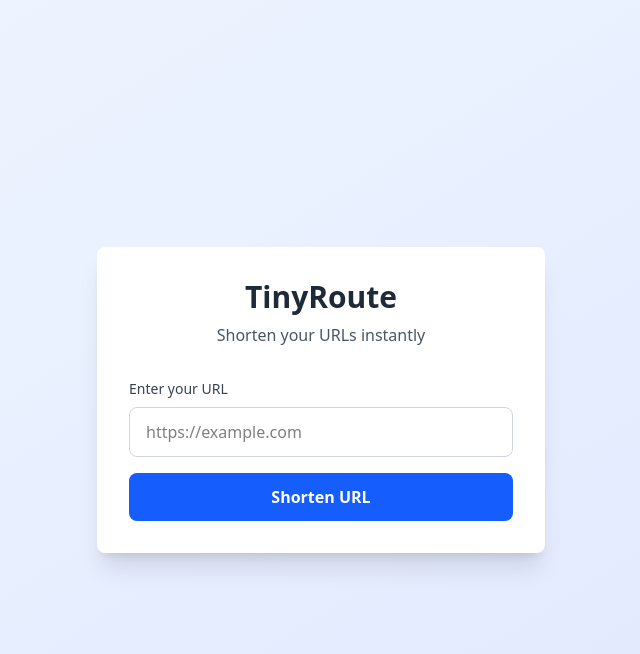
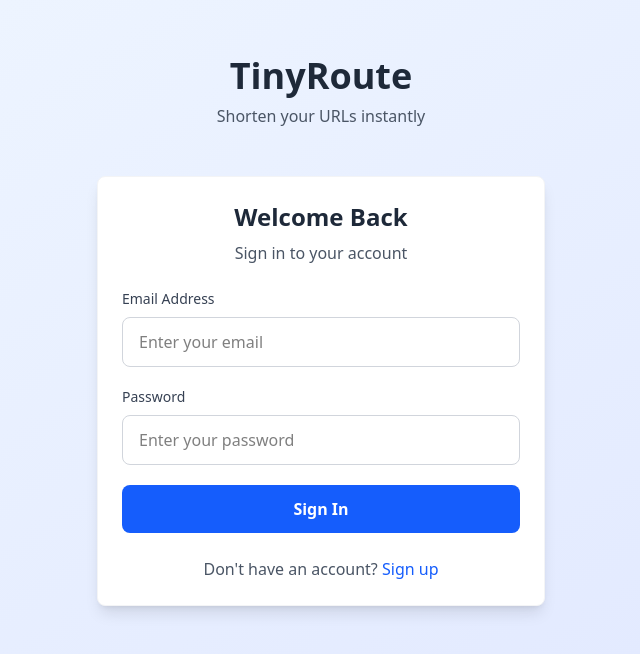
Before and after one commit to divanshu-garg/TinyRoute, a React (Vite) app in the folder FRONTEND/: page / in a window 1280 px wide. Shown: the top 654 px of the page, without its empty margins (319-959 px from the left). Built offline with nearby package versions, Linux system fonts and the light colour scheme.

Commit message:
created frontend for login and register functionality

```diff
--- a/FRONTEND/src/App.jsx
+++ b/FRONTEND/src/App.jsx
@@ -1,5 +1,7 @@
 import React, { useState } from 'react';
 import HomePage from './pages/HomePage';
+import LoginForm from './components/LoginForm';
+import AuthPage from './pages/AuthPage';
 
 const App = () => {
   const [url, setUrl] = useState('');
@@ -43,7 +45,9 @@ const App = () => {
 
   return (
     <div>
-      <HomePage />
+      {/* <HomePage /> */}
+      {/* <LoginForm /> */}
+      <AuthPage/>
     </div>
   );
 };
--- /dev/null
+++ b/FRONTEND/src/api/user.api.js
@@ -0,0 +1,14 @@
+import axiosInstance from "../utils/axiosInstance"
+
+const loginUser = async(email, password ) =>{
+    const {data} = await axiosInstance.post("/api/auth/login", {email,password});
+    return data;
+}
+
+
+const registerUser = async(name, email, password) =>{
+    const {data} = await axiosInstance.post("/api/auth/register", {name, email,password});
+    return data;
+}
+
+export {loginUser, registerUser };
--- /dev/null
+++ b/FRONTEND/src/components/LoginForm.jsx
@@ -0,0 +1,102 @@
+import React, { useState } from 'react';
+import { loginUser } from '../api/user.api.js';
+
+function LoginForm({setShowLoginComponent}) {
+  const [formData, setFormData] = useState({
+    email: '',
+    password: ''
+  });
+  const [loading, setLoading] = useState(false);
+  const [error, setError] = useState('');
+
+  const handleChange = (e) => {
+    setFormData({
+      ...formData,
+      [e.target.name]: e.target.value
+    });
+  };
+
+  const handleSubmit = async () => {
+    setLoading(true);
+    setError('');
+
+    try {
+      const response = await loginUser(formData.email, formData.password);
+      console.log('Login successful:', response);
+      // Handle successful login (redirect, store token, etc.)
+    } catch (err) {
+      setError(err.response?.data?.message || 'Login failed. Please try again.');
+    } finally {
+      setLoading(false);
+    }
+  };
+
+  return (
+    <div className="bg-white rounded-lg shadow-lg p-6 border border-gray-100">
+      <div className="text-center mb-6">
+        <h2 className="text-2xl font-bold text-gray-800 mb-2">Welcome Back</h2>
+        <p className="text-gray-600">Sign in to your account</p>
+      </div>
+
+      <div className="space-y-5">
+        <div>
+          <label htmlFor="email" className="block text-sm font-medium text-gray-700 mb-2">
+            Email Address
+          </label>
+          <input
+            type="email"
+            id="email"
+            name="email"
+            value={formData.email}
+            onChange={handleChange}
+            placeholder="Enter your email"
+            className="w-full px-4 py-3 border border-gray-300 rounded-lg focus:ring-2 focus:ring-blue-500 focus:border-transparent outline-none transition"
+            required
+          />
+        </div>
+
+        <div>
+          <label htmlFor="password" className="block text-sm font-medium text-gray-700 mb-2">
+            Password
+          </label>
+          <input
+            type="password"
+            id="password"
+            name="password"
+            value={formData.password}
+            onChange={handleChange}
+            placeholder="Enter your password"
+            className="w-full px-4 py-3 border border-gray-300 rounded-lg focus:ring-2 focus:ring-blue-500 focus:border-transparent outline-none transition"
+            required
+          />
+        </div>
+
+        {error && (
+          <div className="p-3 bg-red-100 border border-red-400 text-red-700 rounded-lg text-sm">
+            {error}
+          </div>
+        )}
+
+        <button
+          type="submit"
+          disabled={loading}
+          onClick={handleSubmit}
+          className="w-full bg-blue-600 hover:bg-blue-700 disabled:bg-blue-400 text-white font-semibold py-3 px-4 rounded-lg transition duration-200"
+        >
+          {loading ? 'Signing In...' : 'Sign In'}
+        </button>
+      </div>
+
+      <div className="mt-6 text-center">
+        <p className="text-gray-600">
+          Don't have an account?{' '}
+          <span onClick={()=> setShowLoginComponent(false)} className="text-blue-600 cursor-pointer hover:text-blue-700 font-medium">
+            Sign up
+          </span>
+        </p>
+      </div>
+    </div>
+  );
+}
+
+export default LoginForm;
--- /dev/null
+++ b/FRONTEND/src/components/RegisterForm.jsx
@@ -0,0 +1,119 @@
+import React, { useState } from 'react';
+import { registerUser } from '../api/user.api.js';
+
+function RegisterForm({setShowLoginComponent}) {
+  const [formData, setFormData] = useState({
+    name: '',
+    email: '',
+    password: '',
+  });
+  const [loading, setLoading] = useState(false);
+  const [error, setError] = useState('');
+
+  const handleChange = (e) => {
+    setFormData({
+      ...formData,
+      [e.target.name]: e.target.value
+    });
+  };
+
+  const handleSubmit = async () => {
+    setLoading(true);
+    setError('');
+
+    try {
+      const response = await registerUser(formData.name, formData.email, formData.password);
+      console.log('Registration successful:', response);
+      // Handle successful registration (redirect, show success message, etc.)
+    } catch (err) {
+      setError(err.response?.data?.message || 'Registration failed. Please try again.');
+    } finally {
+      setLoading(false);
+    }
+  };
+
+  return (
+    <div className="bg-white rounded-lg shadow-lg p-6 border border-gray-100">
+      <div className="text-center mb-6">
+        <h2 className="text-2xl font-bold text-gray-800 mb-2">Create Account</h2>
+        <p className="text-gray-600">Join us to start shortening URLs</p>
+      </div>
+
+      <div className="space-y-5">
+        <div>
+          <label htmlFor="name" className="block text-sm font-medium text-gray-700 mb-2">
+            Full Name
+          </label>
+          <input
+            type="text"
+            id="name"
+            name="name"
+            value={formData.name}
+            onChange={handleChange}
+            placeholder="Enter your full name"
+            className="w-full px-4 py-3 border border-gray-300 rounded-lg focus:ring-2 focus:ring-blue-500 focus:border-transparent outline-none transition"
+            required
+          />
+        </div>
+
+        <div>
+          <label htmlFor="email" className="block text-sm font-medium text-gray-700 mb-2">
+            Email Address
+          </label>
+          <input
+            type="email"
+            id="email"
+            name="email"
+            value={formData.email}
+            onChange={handleChange}
+            placeholder="Enter your email"
+            className="w-full px-4 py-3 border border-gray-300 rounded-lg focus:ring-2 focus:ring-blue-500 focus:border-transparent outline-none transition"
+            required
+          />
+        </div>
+
+        <div>
+          <label htmlFor="password" className="block text-sm font-medium text-gray-700 mb-2">
+            Password
+          </label>
+          <input
+            type="password"
+            id="password"
+            name="password"
+            value={formData.password}
+            onChange={handleChange}
+            placeholder="Create a password"
+            className="w-full px-4 py-3 border border-gray-300 rounded-lg focus:ring-2 focus:ring-blue-500 focus:border-transparent outline-none transition"
+            required
+          />
+        </div>
+
+        {error && (
+          <div className="p-3 bg-red-100 border border-red-400 text-red-700 rounded-lg text-sm">
+            {error}
+          </div>
+        )}
+
+        <button
+          type="submit"
+          disabled={loading}
+          onClick={handleSubmit}
+          className="w-full bg-blue-600 hover:bg-blue-700 disabled:bg-blue-400 text-white font-semibold py-3 px-4 rounded-lg transition duration-200"
+        >
+          {loading ? 'Creating Account...' : 'Create Account'}
+        </button>
+      </div>
+
+      <div className="mt-6 text-center">
+        <p className="text-gray-600">
+          Already have an account?{' '}
+          <span onClick={()=> setShowLoginComponent(true)}  className="text-blue-600 hover:text-blue-700 cursor-pointer font-medium">
+            Sign in
+          </span>
+        </p>
+      </div>
+    </div>
+  );
+}
+
+export default RegisterForm;
--- /dev/null
+++ b/FRONTEND/src/pages/AuthPage.jsx
@@ -0,0 +1,22 @@
+import {useState} from "react";
+import LoginForm from "../components/LoginForm";
+import RegisterForm from "../components/RegisterForm";
+
+function AuthPage() {
+    const [showLoginComponent, setShowLoginComponent] = useState(true)
+  return (
+    <div className="min-h-screen bg-gradient-to-br from-blue-50 to-indigo-100 flex justify-center py-2">
+      <div className="w-full max-w-md">
+        <div className="text-center mb-12 mt-12">
+          <h1 className="text-4xl font-bold text-gray-800 mb-2">TinyRoute</h1>
+          <p className="text-gray-600">Shorten your URLs instantly</p>
+        </div>
+        <div className="justify-center mt-0">
+        {showLoginComponent ? <LoginForm setShowLoginComponent={setShowLoginComponent}/> : <RegisterForm setShowLoginComponent={setShowLoginComponent} />}
+        </div>
+      </div>
+    </div>
+  );
+}
+
+export default AuthPage;
--- a/FRONTEND/src/utils/axiosInstance.js
+++ b/FRONTEND/src/utils/axiosInstance.js
@@ -1,7 +1,8 @@
 import axios from "axios";
 
 const axiosInstance = axios.create({
-  baseURL: "http://localhost:3000"
+  baseURL: "http://localhost:3000",
+  withCredentials: true
 });
 
 export default axiosInstance;
```
Also changed, not shown: 2 other files (tests, documents, lock files or other folders).
